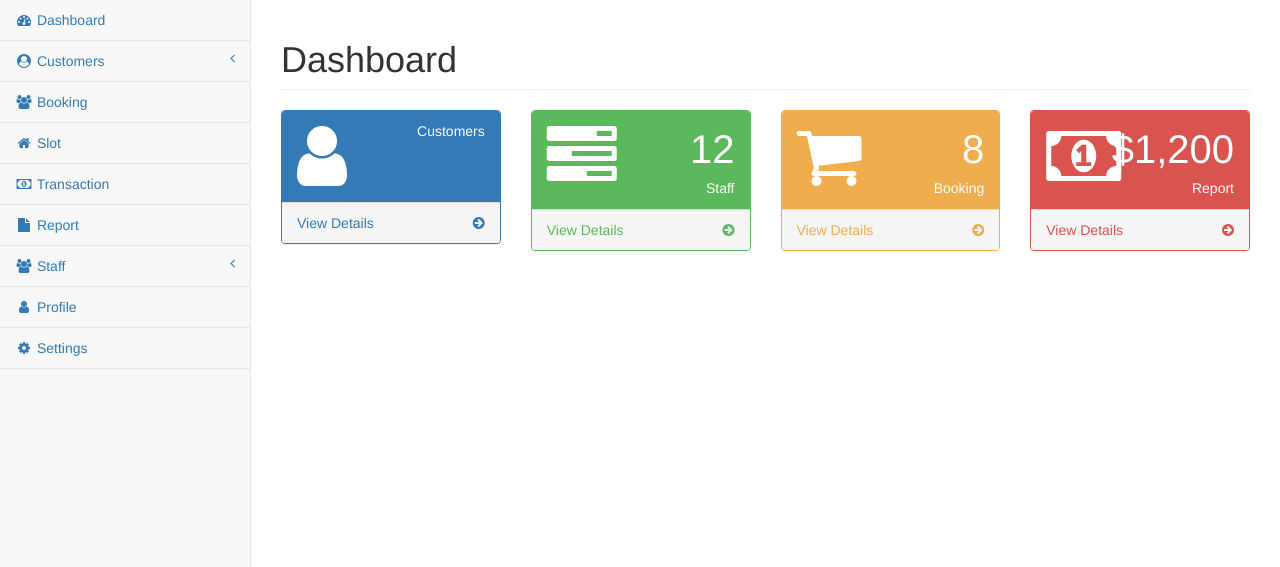
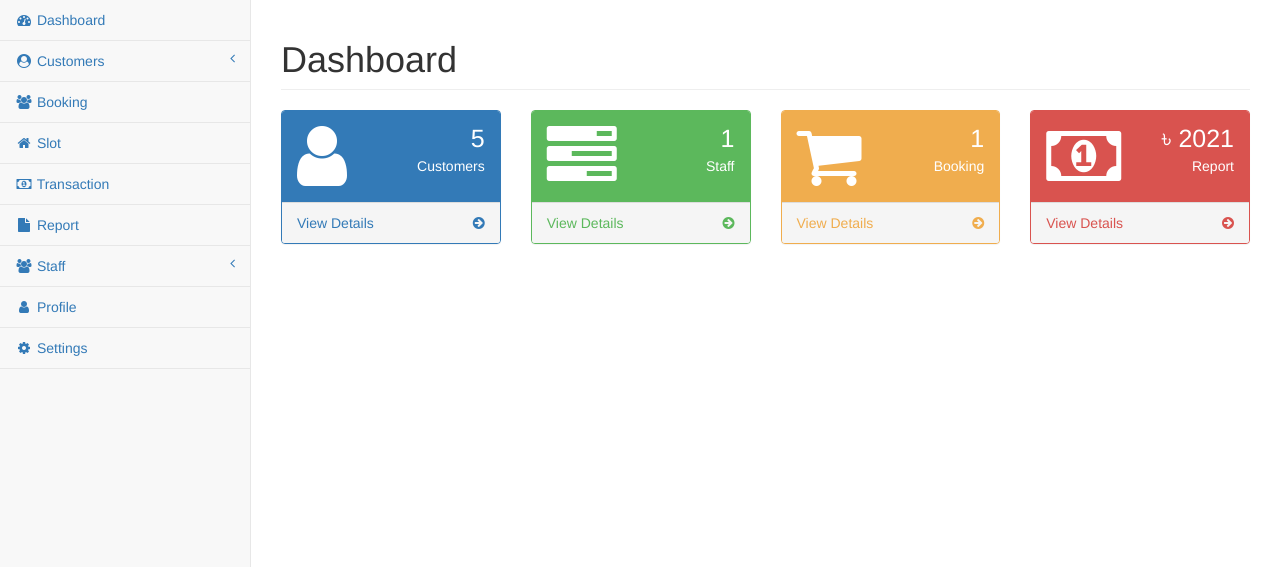
Before and after one commit to TermsBrain/Turf-Booking, a PHP site: page / in a window 1280 px wide. Shown: the part 51-618 px from the top of the page. Run offline with PHP 8.4, Linux system fonts and the light colour scheme; the visitor is signed in with stand-in values (Sample User, id 1); data comes from the database, SQL or seed files in the repository; tables that the repository leaves empty hold one stand-in row (values such as "Sample post"); data that the repository does not hold is empty; some libraries are stand-ins or nearby versions.

Commit message:
dashboard upgrade

```diff
--- a/assets/css/sb-admin-2.css
+++ b/assets/css/sb-admin-2.css
@@ -156,7 +156,7 @@ body {
   margin: 15px 0;
 }
 .huge {
-  font-size: 40px;
+  font-size: 25px;
 }
 
 .panel-green > .panel-heading {
--- a/index.php
+++ b/index.php
@@ -6,6 +6,33 @@ if (!isset($_SESSION['name']) || !isset($_SESSION['role'])) {
     exit;
 }
 
+include 'connection.php';
+
+// Fetch the number of customers
+$sqlCustomers = "SELECT COUNT(*) as numCustomers FROM customers";
+$resultCustomers = mysqli_query($conn, $sqlCustomers);
+$rowCustomers = mysqli_fetch_assoc($resultCustomers);
+$numCustomers = $rowCustomers['numCustomers'];
+
+// Fetch the number of staff members
+$sqlStaff = "SELECT COUNT(*) as numStaff FROM authentication";
+$resultStaff = mysqli_query($conn, $sqlStaff);
+$rowStaff = mysqli_fetch_assoc($resultStaff);
+$numStaff = $rowStaff['numStaff'];
+
+// Fetch the total transactions from the transaction table
+$sqlBooking = "SELECT COUNT(*) as numBooking FROM booking";
+$resultBooking = mysqli_query($conn, $sqlBooking);
+$rowBooking = mysqli_fetch_assoc($resultBooking);
+$numBooking = $rowBooking['numBooking'];
+
+// Fetch the total transactions from the transaction table
+$sqlTransactions = "SELECT SUM(total) as totalTransactions FROM transaction";
+$resultTransactions = mysqli_query($conn, $sqlTransactions);
+$rowTransactions = mysqli_fetch_assoc($resultTransactions);
+$totalTransactions = $rowTransactions['totalTransactions'];
+
+// Include necessary files
 include_once('includes/header.php');
 ?>
 <div id="page-wrapper">
@@ -46,7 +73,7 @@ include_once('includes/header.php');
                         <i class="fa fa-tasks fa-5x"></i>
                     </div>
                     <div class="col-xs-9 text-right">
-                        <div class="huge">12</div>
+                        <div class="huge"><?php echo $numStaff; ?></div>
                         <div>Staff</div>
                     </div>
                 </div>
@@ -68,7 +95,7 @@ include_once('includes/header.php');
                         <i class="fa fa-shopping-cart fa-5x"></i>
                     </div>
                     <div class="col-xs-9 text-right">
-                        <div class="huge">8</div>
+                        <div class="huge"><?php echo $numBooking; ?></div>
                         <div>Booking</div>
                     </div>
                 </div>
@@ -90,7 +117,7 @@ include_once('includes/header.php');
                         <i class="fa fa-money fa-5x"></i>
                     </div>
                     <div class="col-xs-9 text-right">
-                        <div class="huge">$1,200</div>
+                        <div class="huge">৳ <?php echo $totalTransactions; ?></div>
                         <div>Report</div>
                     </div>
                 </div>
```
